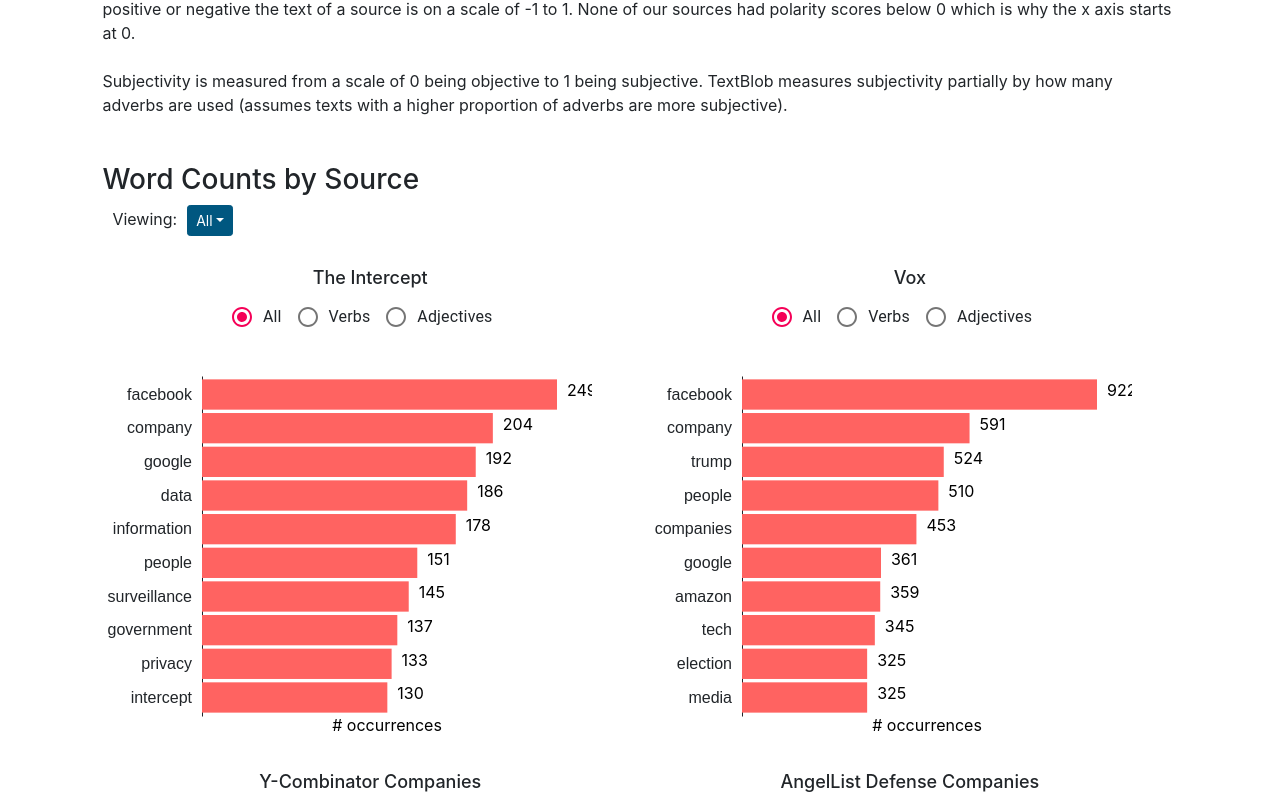
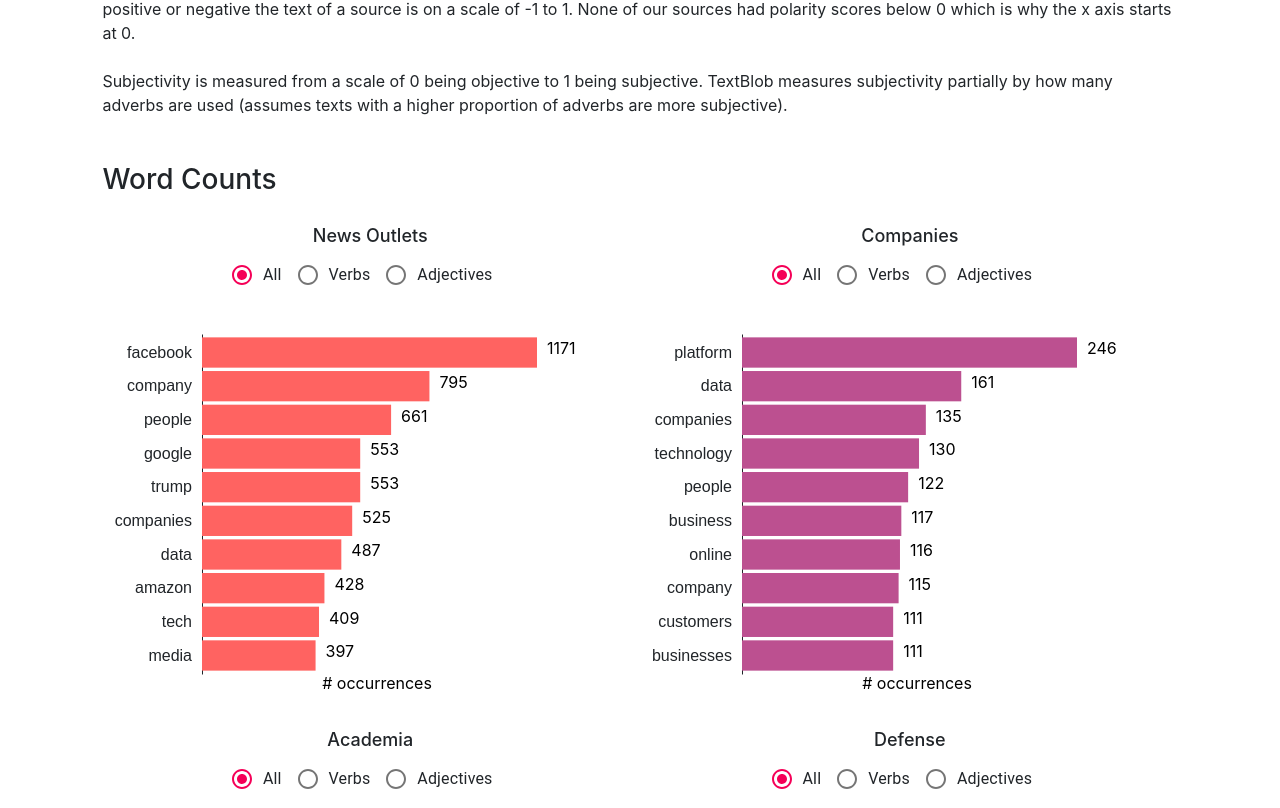
Before and after one commit to kfriis33/tech-data-viz, a React (Create React App) app: page / in a window 1280 px wide. Shown: the part 2452-3260 px from the top of the page. Built offline with nearby package versions, Linux system fonts and the light colour scheme.

Commit message:
add aggregate bar charts

```diff
--- a/src/App.jsx
+++ b/src/App.jsx
@@ -43,7 +43,7 @@ import CryptoVerbs from './data/counts/verb_counts/crypto_verb_counts.csv'
 import CryptoAdj from './data/counts/adj_counts/crypto_adj_counts.csv'
 
 import BrownVerbs from './data/counts/verb_counts/brown_verb_counts.csv'
-// import BrownAdj from './data/counts/adj_counts/brown_adj_counts.csv'
+import BrownAdj from './data/counts/adj_counts/brown_adj_counts.csv'
 
 import CVVerbs from './data/counts/verb_counts/cvpaper_verb_counts.csv'
 import CVAdj from './data/counts/adj_counts/cvpaper_adj_counts.csv'
@@ -54,6 +54,22 @@ import MLAdj from './data/counts/adj_counts/mlpaper_adj_counts.csv'
 import DepDefVerbs from './data/counts/verb_counts/depdef_verb_counts.csv'
 import DepDefAdj from './data/counts/adj_counts/depdef_adj_counts.csv'
 
+
+
+import NewsData from './data/counts/total_counts/news_total_counts.csv'
+import CompanyData from './data/counts/total_counts/companies_total_counts.csv'
+import AcademiaData from './data/counts/total_counts/academia_total_counts.csv'
+import DefenseData from './data/counts/total_counts/defense_total_counts.csv'
+
+import NewsVerbs from './data/counts/verb_counts/news_verb_counts.csv'
+import CompanyVerbs from './data/counts/verb_counts/companies_verb_counts.csv'
+import AcademiaVerbs from './data/counts/verb_counts/academia_verb_counts.csv'
+import DefenseVerbs from './data/counts/verb_counts/defense_verb_counts.csv'
+
+import NewsAdj from './data/counts/adj_counts/news_adj_counts.csv'
+import CompanyAdj from './data/counts/adj_counts/companies_adj_counts.csv'
+import AcademiaAdj from './data/counts/adj_counts/academia_adj_counts.csv'
+import DefenseAdj from './data/counts/adj_counts/defense_adj_counts.csv'
 
 
 let dataSources = [{
@@ -73,19 +89,19 @@ let dataSources = [{
   "type": "news"
 },
 {
+  "name": "AngelList Companies",
+  "data": AngelData,
+  "verbs": AngelVerbs,
+  "adj": AngelAdj,
+  "color": '#bc5090',
+  "type": "companies"
+},
+{
   "name": "Y-Combinator Companies",
   "data": YCombData,
   "verbs": YCombVerbs,
   "adj": YCombAdj,
   "color": '#bc5090',
-  "type": "companies"
-},
-{
-  "name": "AngelList Defense Companies",
-  "data": AngelData,
-  "verbs": AngelVerbs,
-  "adj": AngelAdj,
-  "color": '#58508d',
   "type": "companies"
 },
 {
@@ -100,7 +116,7 @@ let dataSources = [{
   "name": "Brown CS News",
   "data": BrownData,
   "verbs": BrownVerbs,
-  // "adj": BrownAdj,
+  "adj": BrownAdj,
   "color": '#005780',
   "type": "academia"
 },
@@ -126,9 +142,53 @@ let dataSources = [{
   "verbs": DepDefVerbs,
   "adj": DepDefAdj,
   "color": '#58508d',
-  "type": "news"
+  "type": "defense"
+},
+{
+  "name": "AngelList Defense Companies",
+  "data": AngelData,
+  "verbs": AngelVerbs,
+  "adj": AngelAdj,
+  "color": '#58508d',
+  "type": "defense"
 },
 ]
+
+let aggDataSources = [
+  {
+    "name": "News Outlets",
+    "data": NewsData,
+    "verbs": NewsVerbs,
+    "adj": NewsAdj,
+    "color": '#58508d',
+    "type": "news"
+  },
+  {
+    "name": "Companies",
+    "data": CompanyData,
+    "verbs": CompanyVerbs,
+    "adj": CompanyAdj,
+    "color": '#58508d',
+    "type": "companies"
+  },
+  {
+    "name": "Academia",
+    "data": AcademiaData,
+    "verbs": AcademiaVerbs,
+    "adj": AcademiaAdj,
+    "color": '#58508d',
+    "type": "academia"
+  },
+  {
+    "name": "Defense",
+    "data": DefenseData,
+    "verbs": DefenseVerbs,
+    "adj": DefenseAdj,
+    "color": '#58508d',
+    "type": "defense"
+  },
+]
+
 let COLORS = ['#ffa600',
     '#ff6361',
     '#bc5090',
@@ -184,7 +244,6 @@ export default class App extends React.Component {
   render() {
     return (
       <div>
-
         <div className="navbar" class="sticky-top" style={{padding: "1% 0% 1% 0%"}} bg="light" variant="light">
           <div class="container-fluid" style={{textAlign: "center"}}>
             <a class="navitem" href="#context">Context</a>
@@ -247,6 +306,13 @@ How do the ways companies describe themselves differ from their true impact?
           </p>
         </div>
 
+        <h3>Word Counts</h3>
+        <div>
+        <GridList cellHeight={500} cols={2}>
+          {aggDataSources.map(this.makeGridTile)}
+        </GridList>
+        </div>
+
         <h3 id="words">Word Counts by Source</h3>
         <ButtonToolbar className="toolbar">
                 <p className="toolbar-text">Viewing:</p>
--- a/src/BarChart.jsx
+++ b/src/BarChart.jsx
@@ -13,21 +13,16 @@ import FormLabel from "@material-ui/core/FormLabel"
 import FormControlLabel from "@material-ui/core/FormControlLabel"
 import Radio from "@material-ui/core/Radio"
 
-const margin = {top: 30, right: 20, bottom: 30, left: 100}
+const margin = {top: 30, right: 40, bottom: 30, left: 100}
 // width = 960 - margin.left - margin.right,
 // height = 500 - margin.top - margin.bottom;
 
-const MAX_WIDTH = Math.max(1080, window.innerWidth);
+const MAX_WIDTH = Math.min(1500, window.innerWidth);
 const MAX_HEIGHT = 720;
 
 let bar_width = (MAX_WIDTH / 2) - 150, bar_height = 400;
 
 
-
-let BUBBLES_WIDTH = 1200, BUBBLES_HEIGHT = 630;
-
-// location to centre the bubbles
-const centre = { x: BUBBLES_WIDTH/2, y: BUBBLES_HEIGHT/2 };
 
 let COLORS = {"news":'#ff6361',
     "companies":'#bc5090',
```
Also changed, not shown: src/data/counts/adj_counts/brown_adj_counts.csv (renamed from src/data/counts/adj_counts/brown_adj_counts.txt), src/data/counts/sentiments.csv, 2 other files (tests, documents, lock files or other folders).
